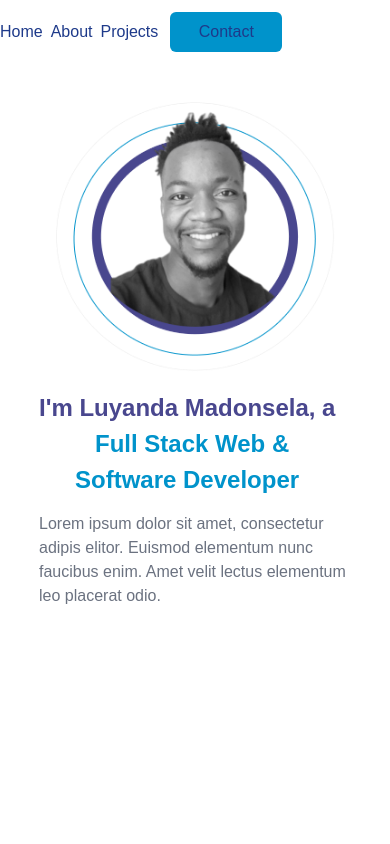
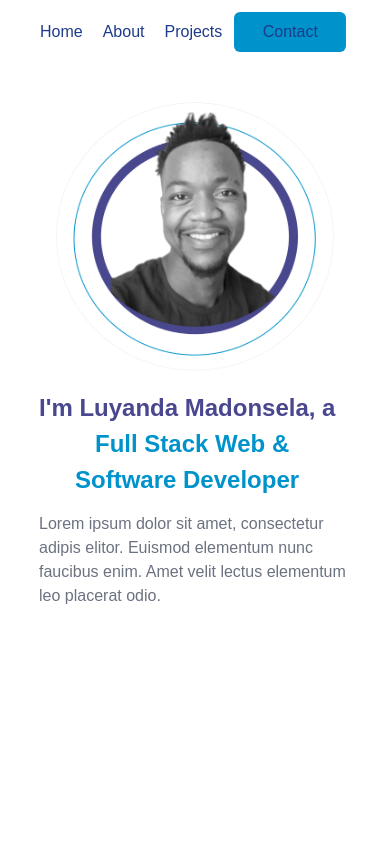
Before and after one commit to Luyanda-Madonsela/porfolio_website, a Next.js app: page / in a window 390 px wide. Shown: the top 844 px of the page. Built offline with nearby package versions, Linux system fonts and the light colour scheme.

Commit message:
Temporary mobile nav fix

```diff
--- a/src/components/Navigation.tsx
+++ b/src/components/Navigation.tsx
@@ -6,7 +6,7 @@ import Button from '../components/Button'
 
 const Navigation = () => {
   return (
-    <div className="flex h-16 md:h-32 w-full md:pl-14 md:pt-6 mb-5 md:mb-10 font-poppins-500 md:text-md lg:text-lg xl:text-xl relative z-50 ">
+    <div className="flex h-16 md:h-32 w-full pl-10 md:pl-14 md:pt-6 mb-5 md:mb-10 font-poppins-500 md:text-md lg:text-lg xl:text-xl relative z-50 ">
 
       <div className='md:mr-10 relative md:w-32 md:h-32 lg:w-40 lg:h-40 xl:w-48 xl:h-48'>
         <Link href="/">
@@ -16,7 +16,7 @@ const Navigation = () => {
 
       <div className="flex justify-center items-center content-center lg:ml-20 lg:mt-6 xl:ml-48 2xl:ml-72 xl:mt-10 md:gap-2 lg:gap-5 xl:gap-10">
 
-        <ul className="flex gap-2 md:gap-8 lg:gap-12 xl:gap-16 mr-3 text-blue-900">
+        <ul className="flex gap-5 md:gap-8 lg:gap-12 xl:gap-16 mr-3 text-blue-900">
           <li>
             <Link href="/">Home</Link>
           </li>
```
